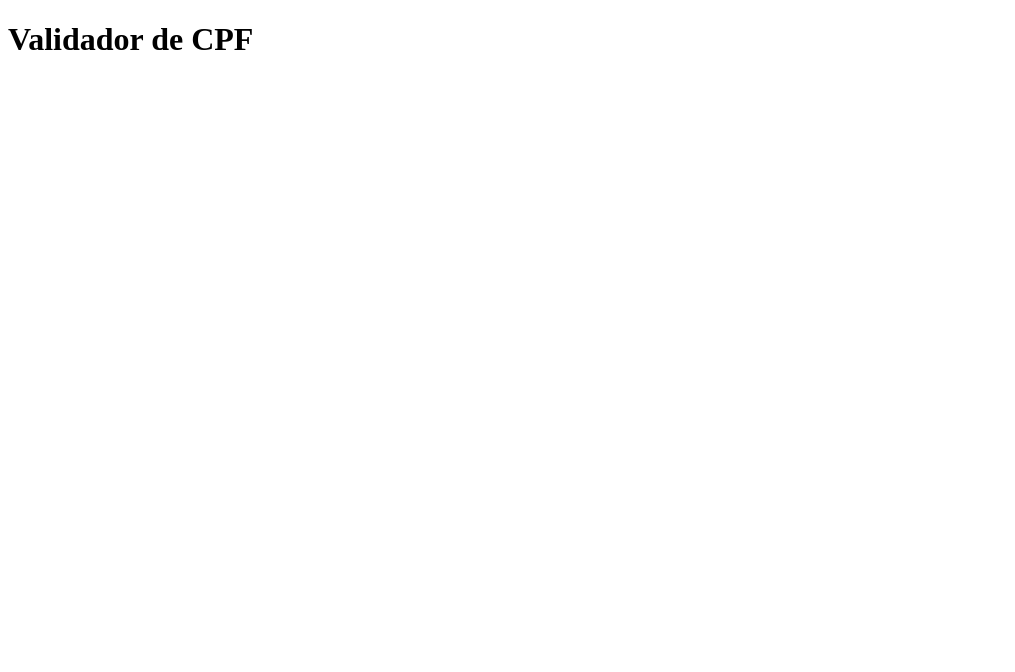
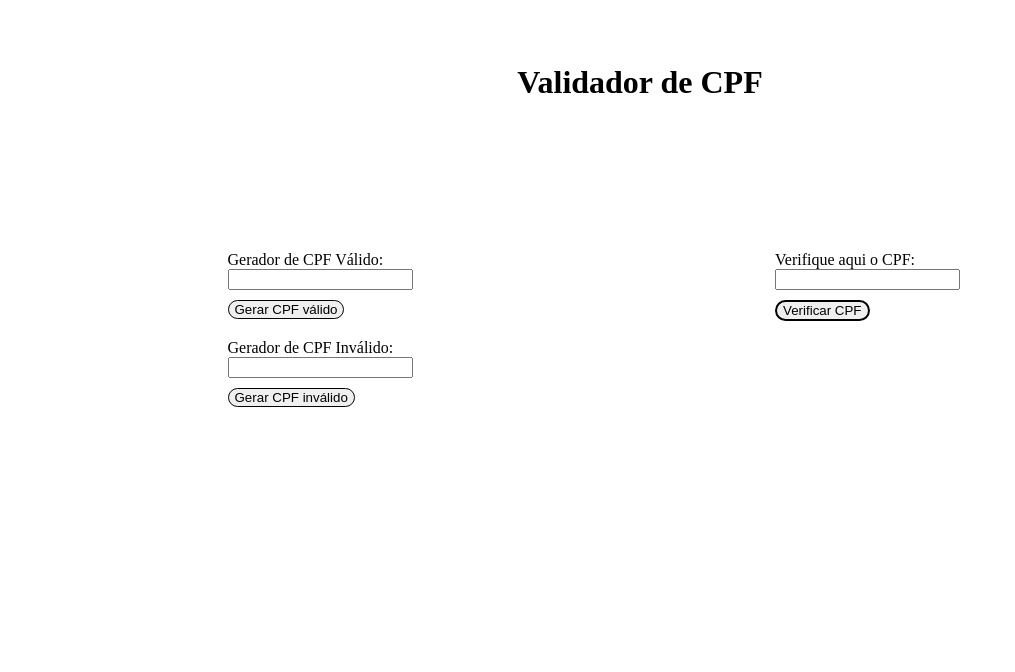
Before and after one commit to Samuel-Oliveira-C/cpf-validator, a website: page public/index.html in a window 1280 px wide. Shown: the whole page, without its empty margins (0-1015 px from the left). Drawn offline with Linux system fonts and the light colour scheme.

Commit message:
Feature(HTML and Css): Pagina foi estilizada com O display grid

```diff
--- a/public/assets/css/style.css
+++ b/public/assets/css/style.css
@@ -0,0 +1,54 @@
+*{
+    margin:0px
+}
+.container{
+    display: grid;
+    width: 100vw;
+    height: 100vh; /* fazer grid?*/
+    grid-template-areas:
+        "area1 area1"
+        "area2 area3"
+        "area2 area3";
+}
+header {
+    display: flex;
+    justify-content: center;
+    width: 100vw;
+    height: 15vh;
+    grid-area: area1;
+}
+header .title{
+    margin-top: 5%;
+}
+.container-generators{
+    grid-area: area2;
+    justify-content: left;
+    width: 50vw;
+}
+.generator{
+    display: flex;
+    justify-content: flex-start;
+    align-items: center;
+    flex-direction: column;
+    gap: 20px 50px;
+}
+.button-generator{
+    margin-top: 10px;
+    border-radius: 50px;
+    border: 1px solid;
+}
+.container-validator{
+    grid-area: area3;
+    width: 50vw;
+}
+.validator{
+    display: flex;
+    justify-content: flex-end;
+    width: 50%;
+    gap: 20px 50px;
+}
+.verifybutton{
+    margin-top: 10px;
+    border-radius: 50px;
+    border-style: solid;
+}
--- a/public/index.html
+++ b/public/index.html
@@ -8,14 +8,41 @@
     <link rel="stylesheet" href="assets/css/style.css">
 </head>
 <body>
-    <h1>Validador de CPF</h1>
-    <section class="container">
-        <div class="generator"></div>
-        <div class="validator"></div>
-    </section>
-    <section class="container-observation">
-        <div class="observation"></div>
-    </section>
+    <main class="container">
+        <header>
+            <h1 class="title">Validador de CPF</h1>
+        </header>
+        <section class="container-generators">
+            <div class="generator">
+                <label class="generator-valid">
+                    Gerador de CPF Válido: <br>
+                    <input type="number" name="validInput" id="validInput" readonly>
+                    <br>
+                    <button class="button-generator">Gerar CPF válido</button>
+                </label>
+                <label class="generator-invalid">
+                    Gerador de CPF Inválido: <br>
+                    <input type="number" name="invalidInput" id="invalidInput" readonly>
+                    <br>
+                    <button class="button-generator">Gerar CPF inválido</button>
+                </label>
+            </div>
+        </section>
+        <section class="container-validator">
+            <div class="validator">
+                <label>
+                    Verifique aqui o CPF:
+                    <br>
+                    <input type="number" name="verifyCPF" id="verifyCPF">
+                    <br>
+                    <button class="verifybutton">Verificar CPF</button>
+                </label>
+            </div>
+        </section>
+        <section class="container-observation">
+            <div class="observation"></div>
+        </section>
+    </main>
     <script src="assets/javascript/script.js"></script>
 </body>
 </html>
```
Also changed, not shown: public/assets/javascript/script.js (+7 -0 lines).
